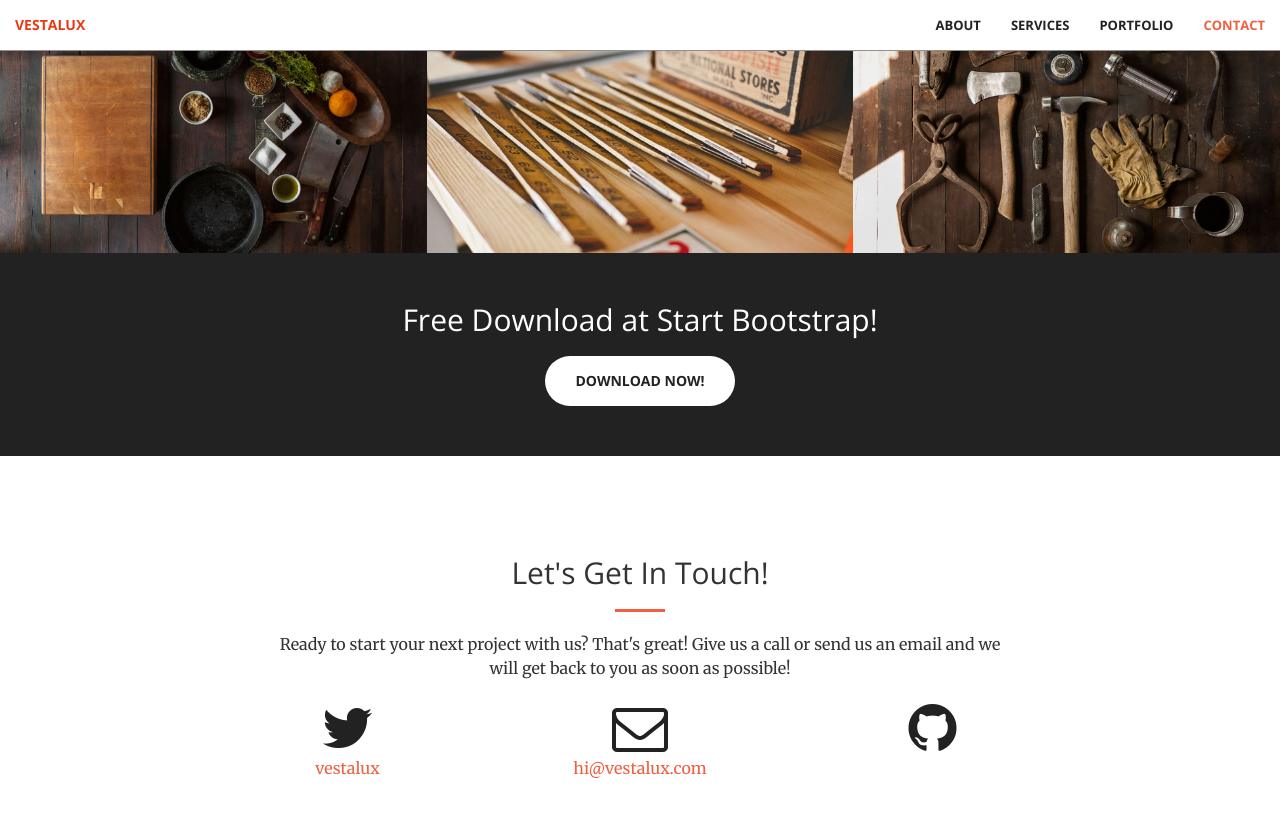
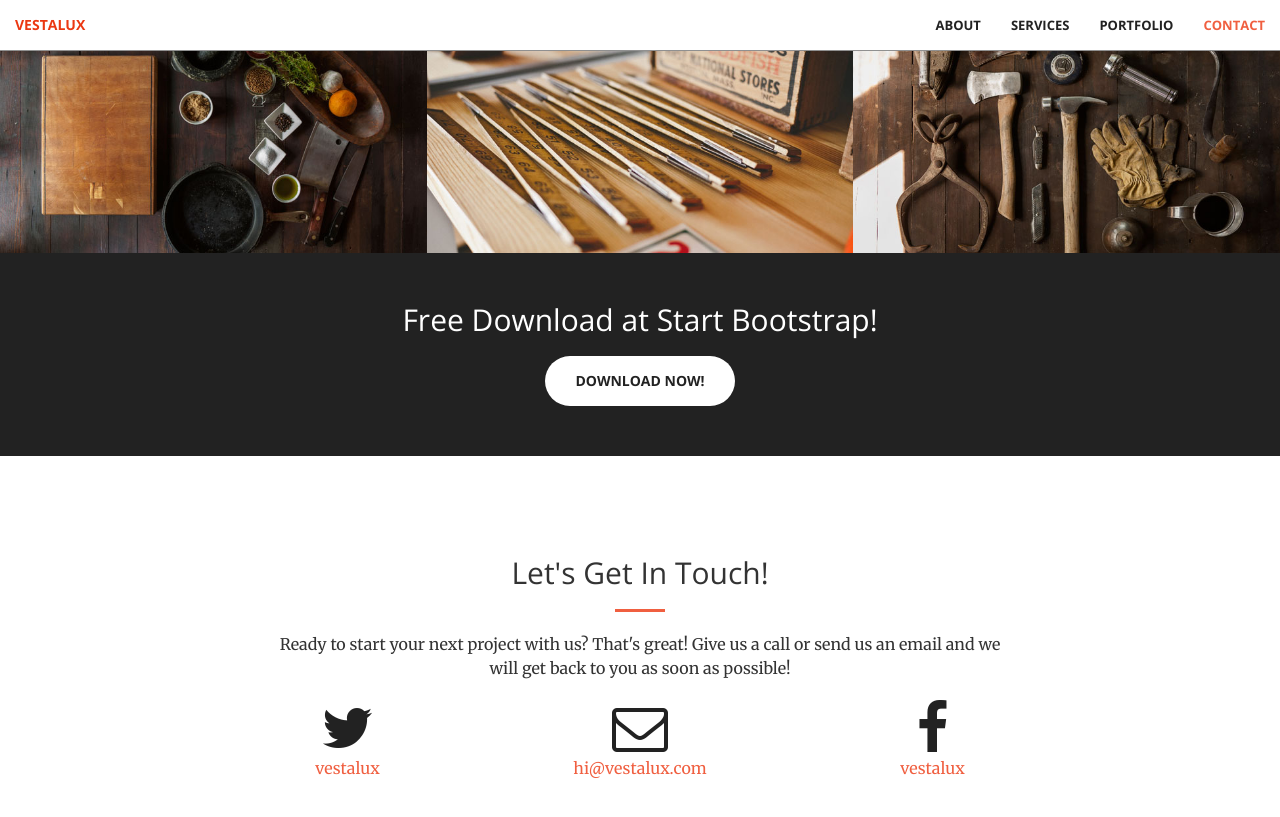
Before and after one commit to vestalux/jekyll, a Jekyll site: the page built from index.html, in a window 1280 px wide and 900 px high, scrolled down 1981 px. Shown: the top 817 px of the window. Built offline with Jekyll 4.4.1, drawn with Linux system fonts in a browser that asks for light colours.

Commit message:
Updated contact.html

```diff
--- a/_includes/contact.html
+++ b/_includes/contact.html
@@ -19,9 +19,9 @@
             </a>
         </div>
         <div class="col-lg-2 col-lg-offset-1 text-center">
-            <a href="https://github.com/{{ site.github_username }}">
-            <i class="fa fa-github fa-3x wow bounceIn" data-wow-delay=".1s"></i>
-                <p>{{ site.github_username }}</p>
+            <a href="http://facebook.com/{{ site.facebook_username }}">
+            <i class="fa fa-facebook fa-3x wow bounceIn" data-wow-delay=".1s"></i>
+                <p>{{ site.facebook_username }}</p>
             </a>
         </div>
 
```
